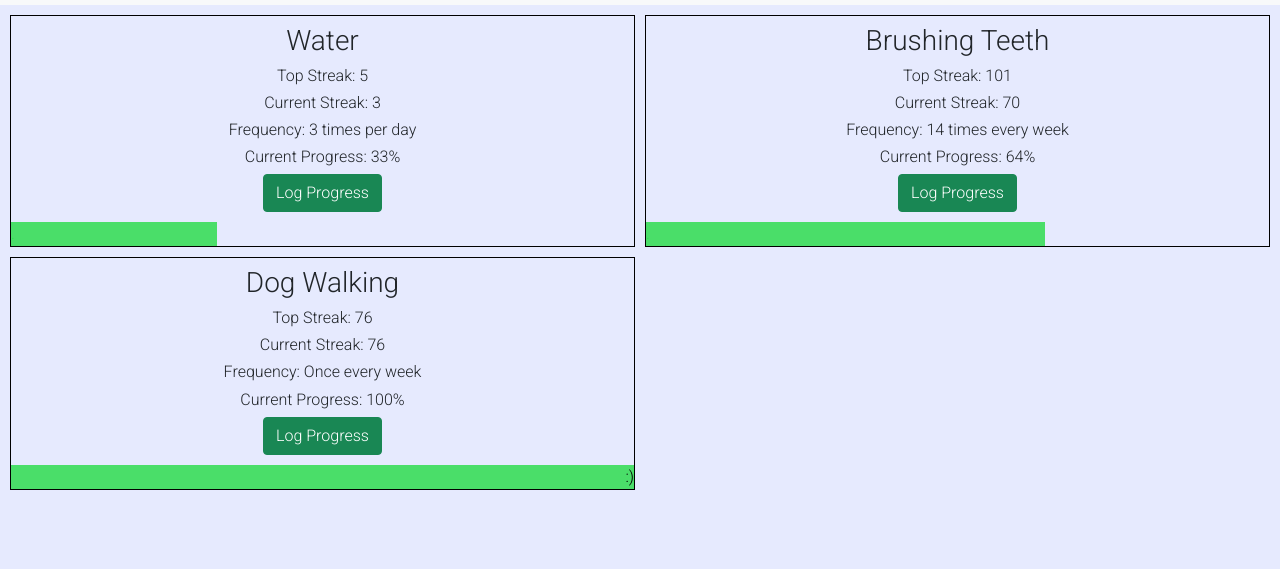
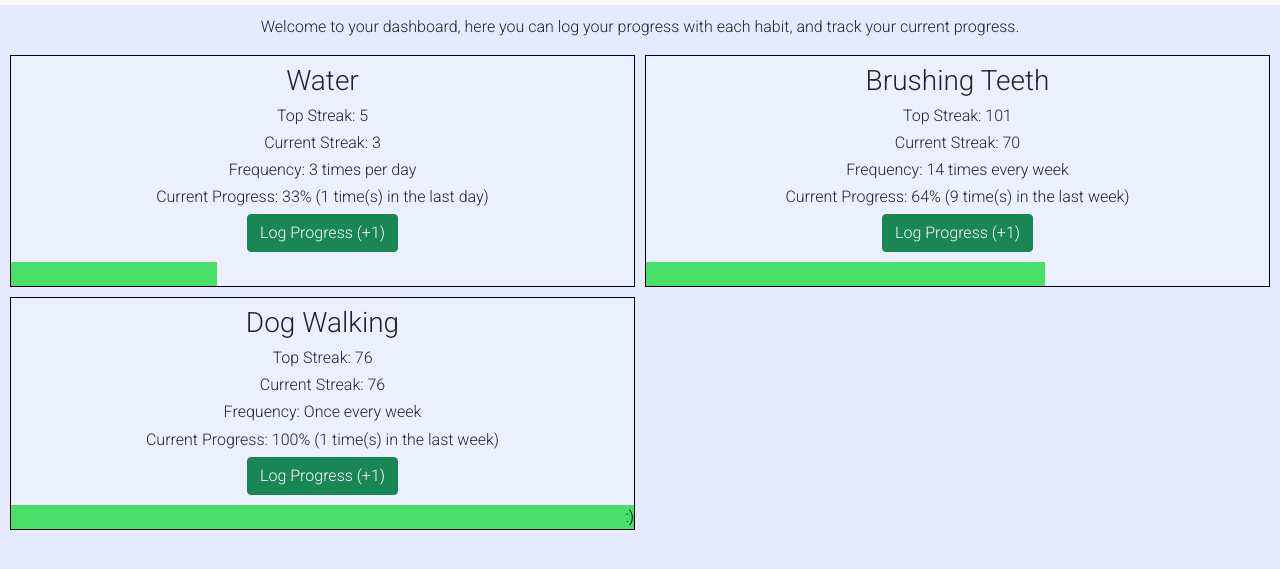
Before and after one commit to kstephano/habit_tracker_client, a website: page home.html in a window 1280 px wide. Shown: the part 51-620 px from the top of the page. Drawn offline with nearby package versions, Linux system fonts and the light colour scheme.

Commit message:
Make progress clearer, added heading to homepage

```diff
--- a/home.html
+++ b/home.html
@@ -42,6 +42,11 @@
     </header>
 
     <main>
+        <div>
+            <p>
+                Welcome to your dashboard, here you can log your progress with each habit, and track your current progress.
+            </p>
+        </div>
         <div class="grid-container">
 
         </div>
--- a/static/css/addHabit.css
+++ b/static/css/addHabit.css
@@ -37,7 +37,7 @@ h4{
 }
 
 #create-own-habit, #default-habit-selection{
-    height: 40px;
+    height: 42px;
 }
 
 @media only screen and (max-width: 775px) {
--- a/static/css/home.css
+++ b/static/css/home.css
@@ -7,6 +7,11 @@
 
 body{
     font-family: "Roboto", "Arial" !important;
+}
+
+p{
+    margin-top: 10px !important;
+    text-align: center;
 }
 
 .grid-container{
@@ -21,6 +26,7 @@ body{
     /* width: 80%; */
     padding: 8px 0px 0px 0px;
     text-align: center;
+    background-color: rgba(255, 255, 255, 0.219) !important;
     border: 1px solid black;
 }
 
--- a/static/js/addHabit.js
+++ b/static/js/addHabit.js
@@ -30,10 +30,8 @@ function loadListeners(){
 habitForm.addEventListener("submit", e=>{
     e.preventDefault()
     if(e.target.new_habit_name.value==""){
-        console.log("existing habit chosen")
         newHabitName = e.target.existing_habit_name.value
     }else if(e.target.existing_habit_name.value==""){
-        console.log("new habit chosen")
         newHabitName = e.target.new_habit_name.value
     }else{
         console.log("BROKEN")
--- a/static/js/home.js
+++ b/static/js/home.js
@@ -52,16 +52,16 @@ function displayHabits(){
 
         let frequency = habits[x].frequency
         const amountExpected = habits[x].amount.expected
-        habitFrequency = habitFrequencies(frequency, amountExpected)
+        habitFrequency = habitFrequencies(frequency, amountExpected)[0]
         habitContainer.appendChild(habitFrequency)
 
         const habitStatus = document.createElement("h6")
         const progress = Math.round((habits[x].amount.current/habits[x].amount.expected)*100)
-        habitStatus.textContent = `Current Progress: ${progress}%`
+        habitStatus.textContent = `Current Progress: ${progress}% (${habits[x].amount.current} time(s) in the last ${habitFrequencies(frequency, amountExpected)[1]})`
         habitContainer.appendChild(habitStatus)
 
         const habitButton = document.createElement("button")
-        habitButton.textContent = "Log Progress"
+        habitButton.textContent = "Log Progress (+1)"
         habitButton.setAttribute("class","btn btn-success")
         habitButton.setAttribute("name",x)
         habitButton.addEventListener("click", e=>{
@@ -95,7 +95,10 @@ function habitFrequencies(frequency, amountExpected){
         frequencyShown = "fortnight"
     } else if (frequency == 30){
         frequencyShown = "month"
-    } else{
+    } else if (frequency == 1){
+        frequencyShown = "day"
+    }
+    else{
         frequencyShown = frequency + " days"
     }
     // Set text content of habitFrequency html element
@@ -112,7 +115,7 @@ function habitFrequencies(frequency, amountExpected){
     else if(amountExpected==1){
         habitFrequency.textContent = `Frequency: Once every ${frequencyShown}`
     }
-    return(habitFrequency)
+    return[habitFrequency, frequencyShown]
 }
 
 function updateHabitStatus(e){
```
